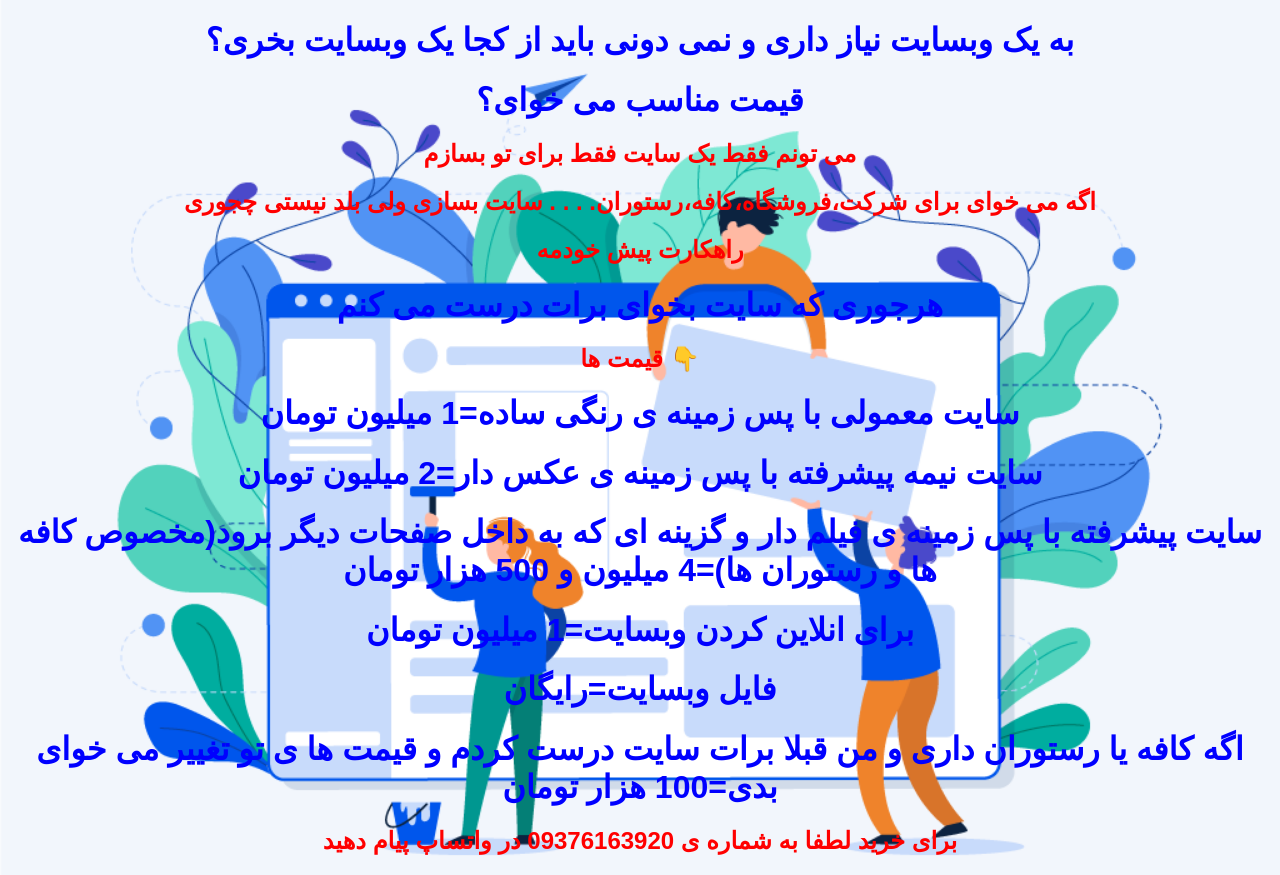
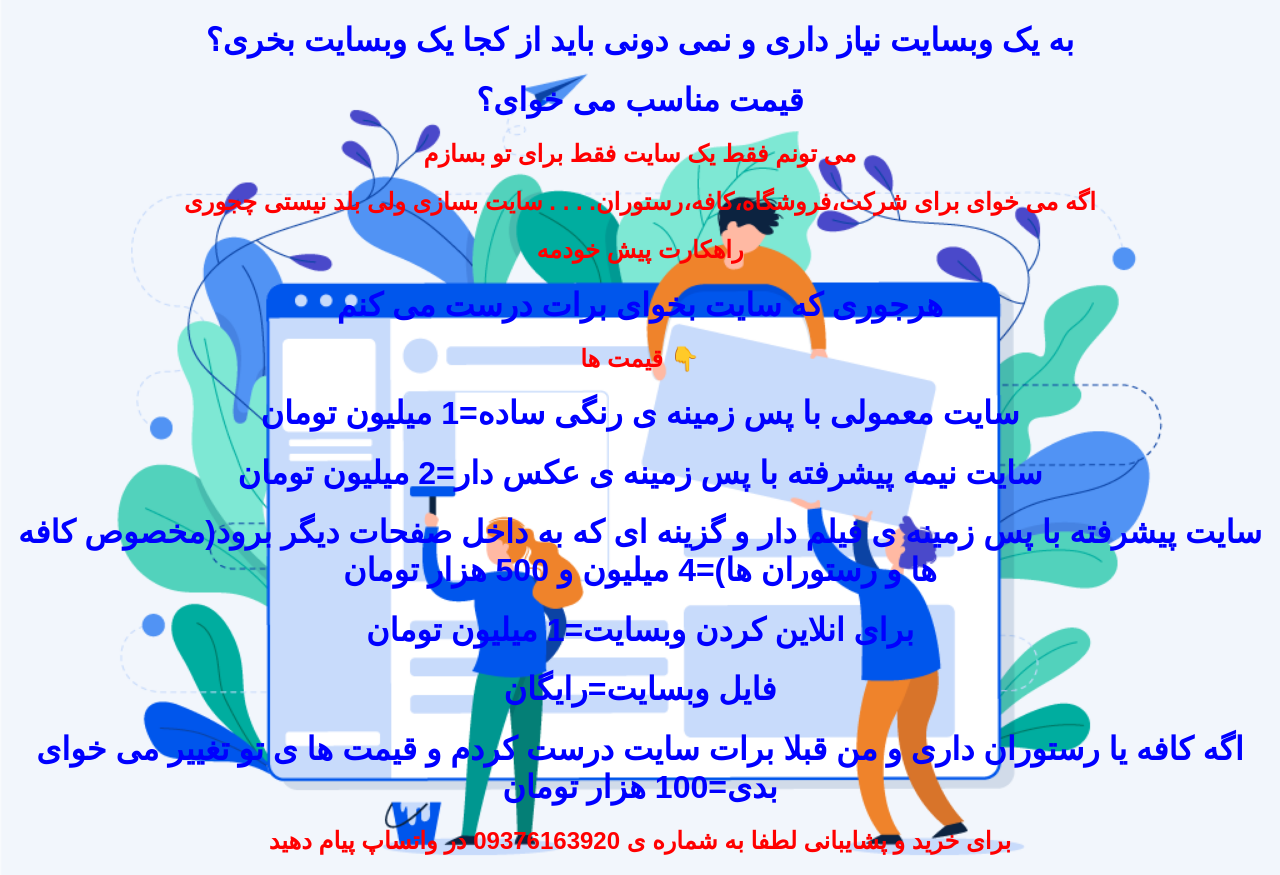
Before and after one commit to karendino7/buy-your-own-site, a plain HTML site: page index.html in a window 1280 px wide. Drawn offline with Linux system fonts and the light colour scheme.

Commit message:
Update index.html

```diff
--- a/index.html
+++ b/index.html
@@ -36,6 +36,6 @@ h3 {
 <h1>برای انلاین کردن وبسایت=1 میلیون تومان</h1>
 <h1>فایل وبسایت=رایگان</h1>
 <h1>اگه کافه یا رستوران داری و من قبلا برات سایت درست کردم و قیمت ها ی تو تغییر می خوای بدی=100 هزار تومان</h1>
-<h2>برای خرید لطفا به شماره ی 09376163920 در واتساپ پیام دهید</h2>
+<h2>برای خرید و پشایبانی لطفا به شماره ی 09376163920 در واتساپ پیام دهید</h2>
 </body>
 </html>
```
